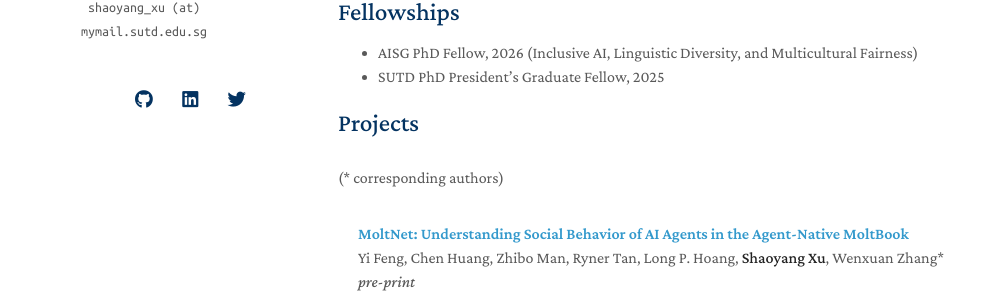
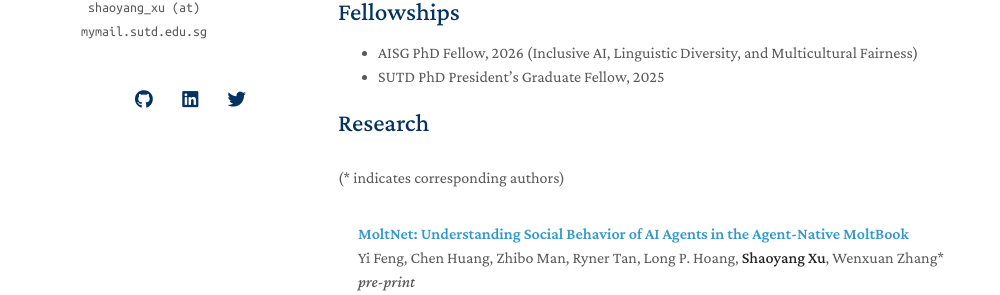
Before and after one commit to shaoyangxu/shaoyangxu.github.io, a Jekyll site: the page built from index.md, in a window 1280 px wide and 900 px high. Shown: the part 381-676 px from the top of the window, without its empty margins (132-1132 px from the left). Built offline with Jekyll 4.4.1, drawn with Linux system fonts in a browser that asks for light colours; nearby versions of some CDN libraries; a style sheet for code colours, icons or effects is not loaded; our own code applies the rules of GitHub Pages for plain Markdown files.

Commit message:
Update publications.md

```diff
--- a/_includes/publications.md
+++ b/_includes/publications.md
@@ -1,6 +1,6 @@
-<h2 id="publications" style="margin: 2px 0px -15px;">Projects</h2>
+<h2 id="publications" style="margin: 2px 0px -15px;">Research</h2>
 <br>
-<p>(* corresponding authors)</p>
+<p>(* indicates corresponding authors)</p>
 
 <div class="publications">
 <ol class="bibliography">
```
